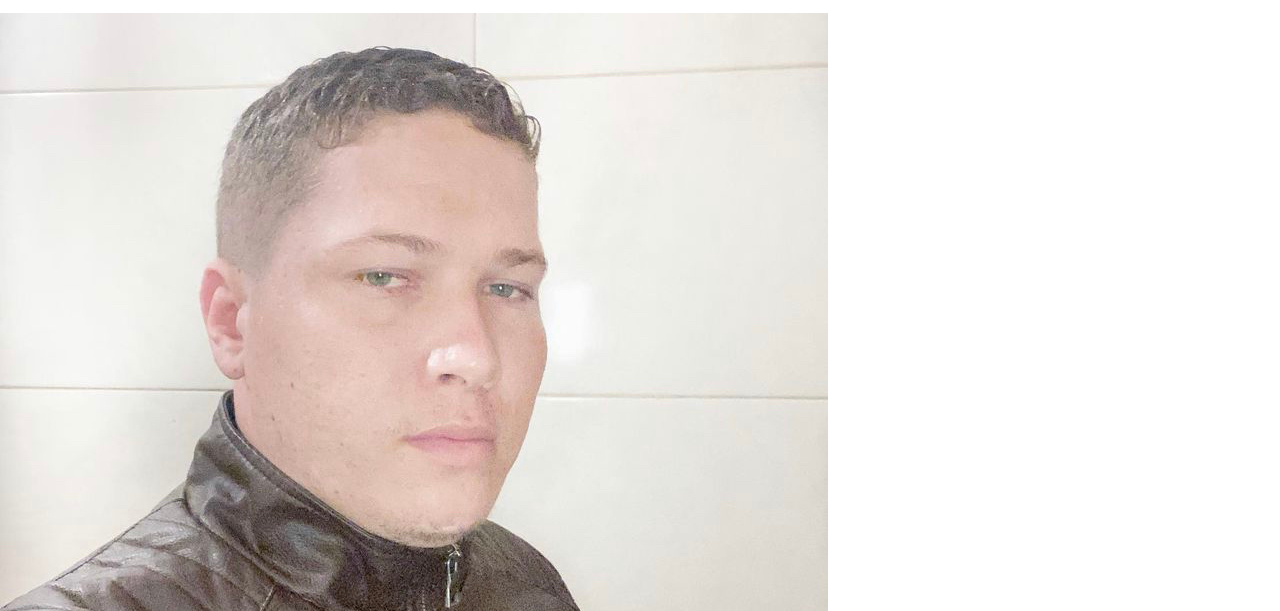
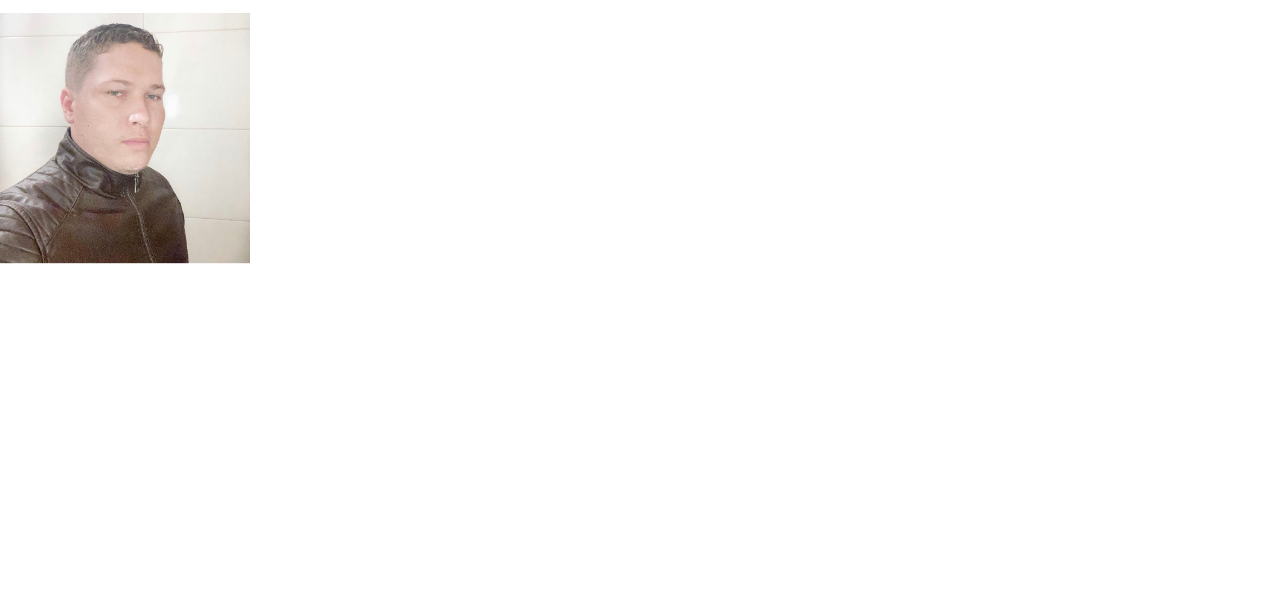
Before and after one commit to williansales404/Site_Willian_Sales, a plain HTML site: page formacao.html in a window 1280 px wide. Shown: the part 189-800 px from the top of the page. Drawn offline with Linux system fonts and the light colour scheme.

Commit message:
Update formacao.html

```diff
--- a/formacao.html
+++ b/formacao.html
@@ -27,6 +27,6 @@
     Acredito que a educação contínua é essencial para o sucesso profissional.
     Estou animado com as oportunidades que o futuro reserva e estou determinado a alcançar meus objetivos.
 </p>
-<img src="MINHA FOTO3.jpg" alt="Minha foto3">
+<img src="MINHA FOTO3.jpg" alt="Minha foto3" width="250px">
 </body>
 </html>
```
